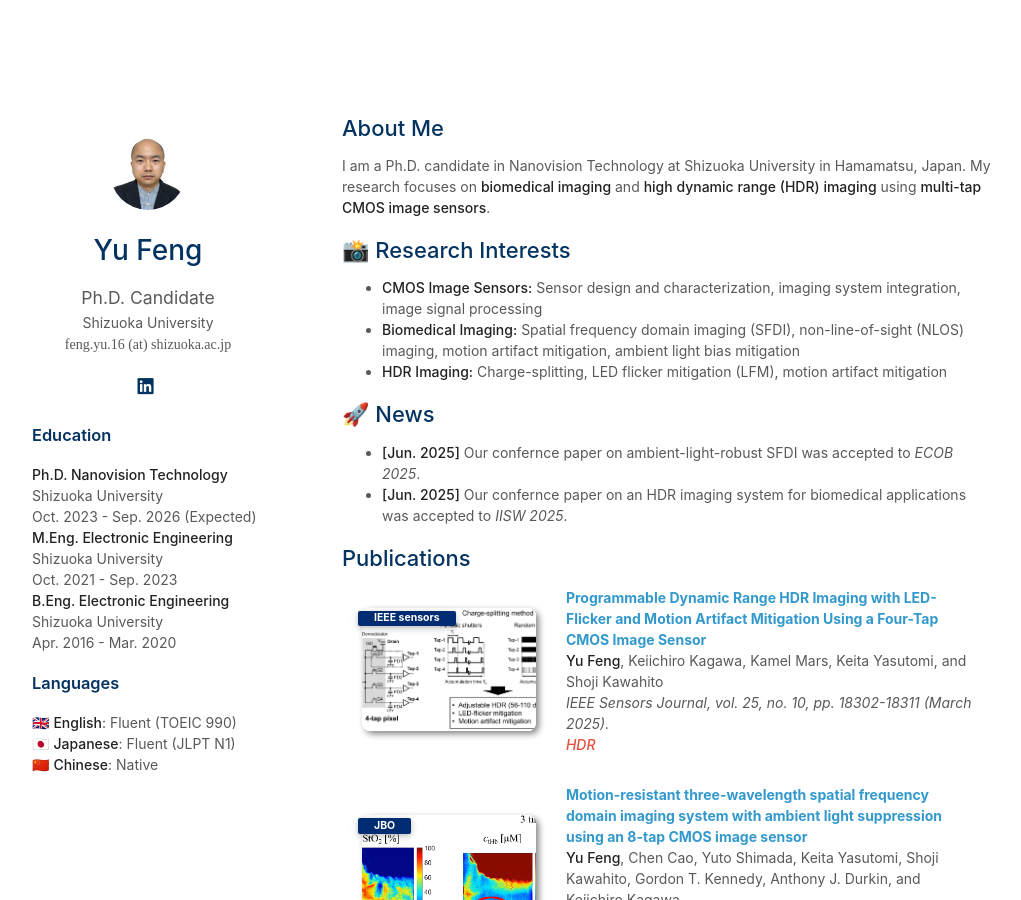
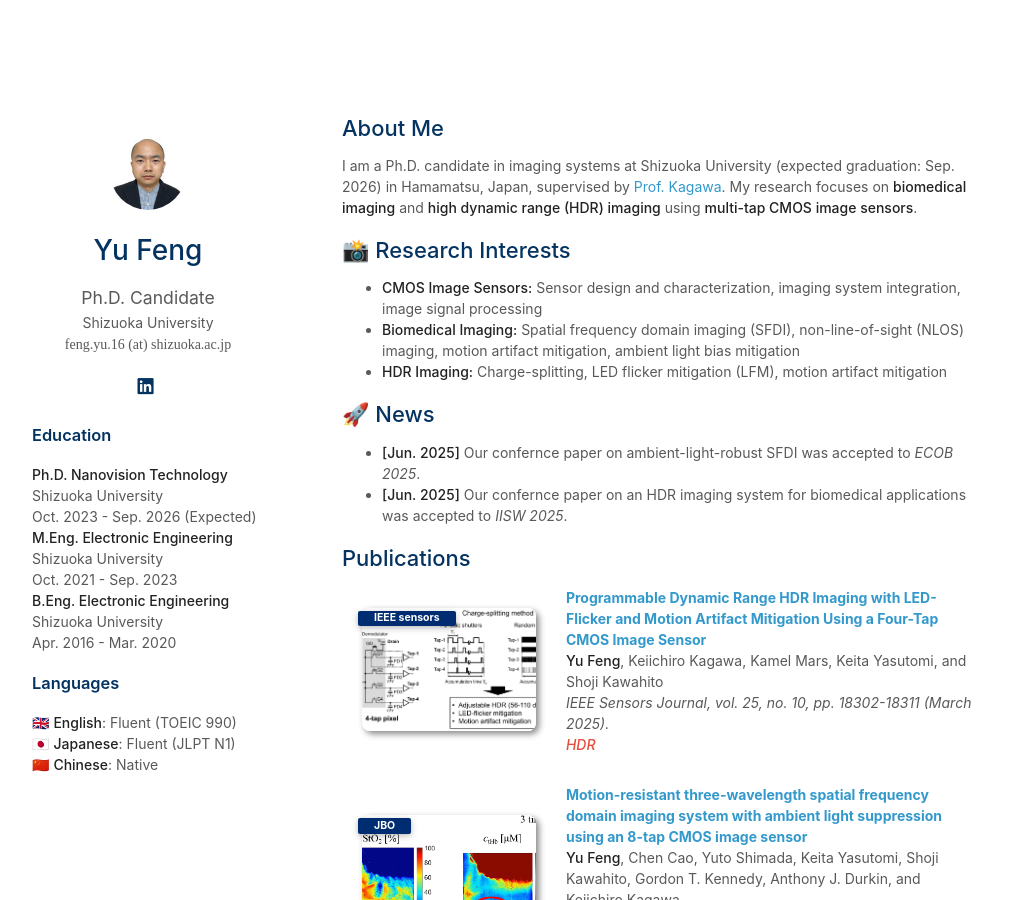
Before and after one commit to y-fen/y-fen.github.io, a Jekyll site: the page built from index.md, in a window 1280 px wide and 900 px high. Shown: the whole window, without its empty margins (128-1149 px from the left). Built offline with Jekyll 4.4.1, drawn with Linux system fonts in a browser that asks for light colours; a style sheet for code colours, icons or effects is not loaded.

Commit message:
Update index.md

```diff
--- a/index.md
+++ b/index.md
@@ -4,7 +4,7 @@ layout: homepage
 
 ## About Me
 
-I am a Ph.D. candidate in Nanovision Technology at Shizuoka University in Hamamatsu, Japan. My research focuses on **biomedical imaging** and **high dynamic range (HDR) imaging** using **multi-tap CMOS image sensors**.
+I am a Ph.D. candidate in imaging systems at Shizuoka University (expected graduation: Sep. 2026) in Hamamatsu, Japan, supervised by [Prof. Kagawa](https://idl.rie.shizuoka.ac.jp/~kagawa/). My research focuses on **biomedical imaging** and **high dynamic range (HDR) imaging** using **multi-tap CMOS image sensors**.
 
 ## 📸 Research Interests
 
```
